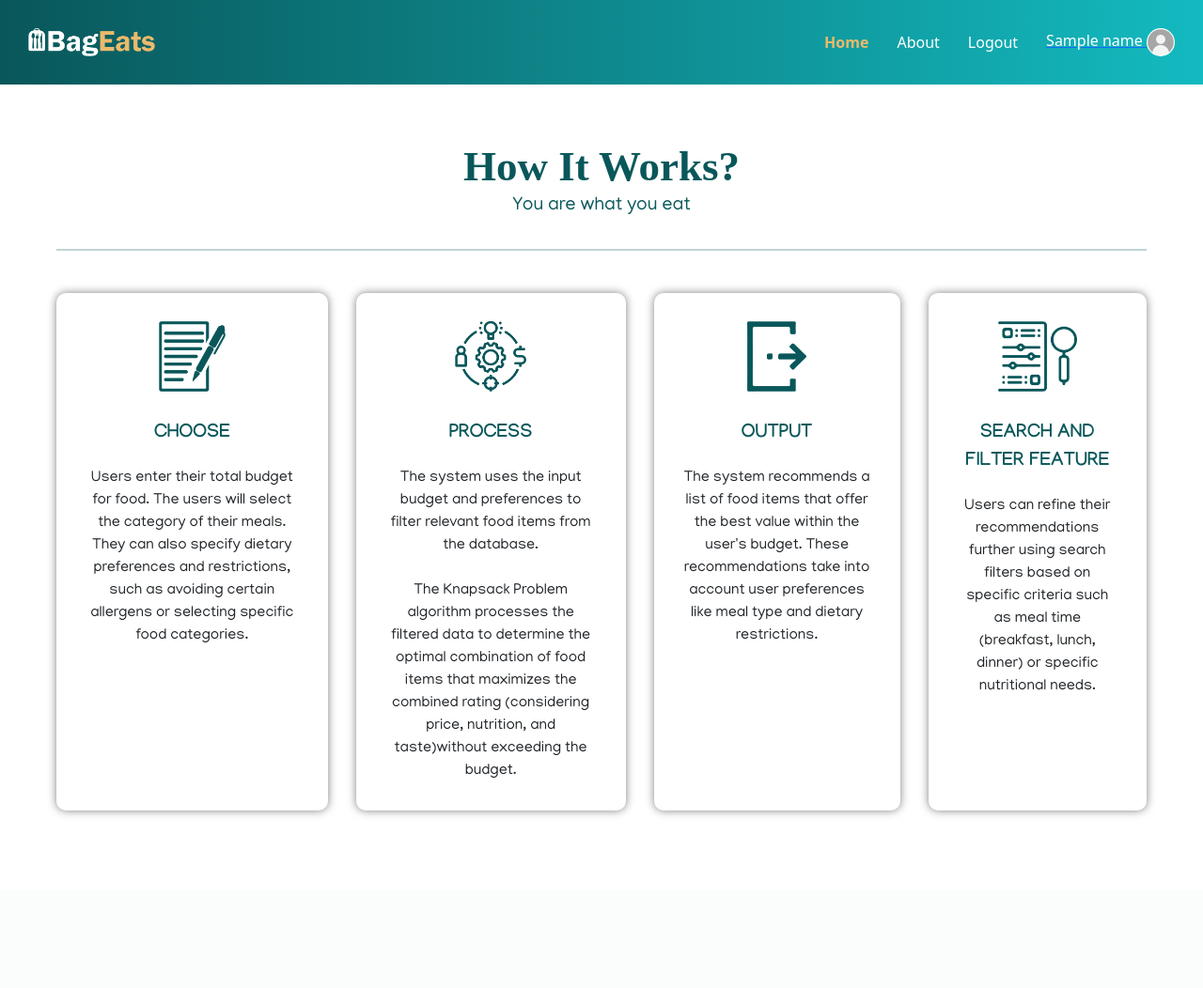
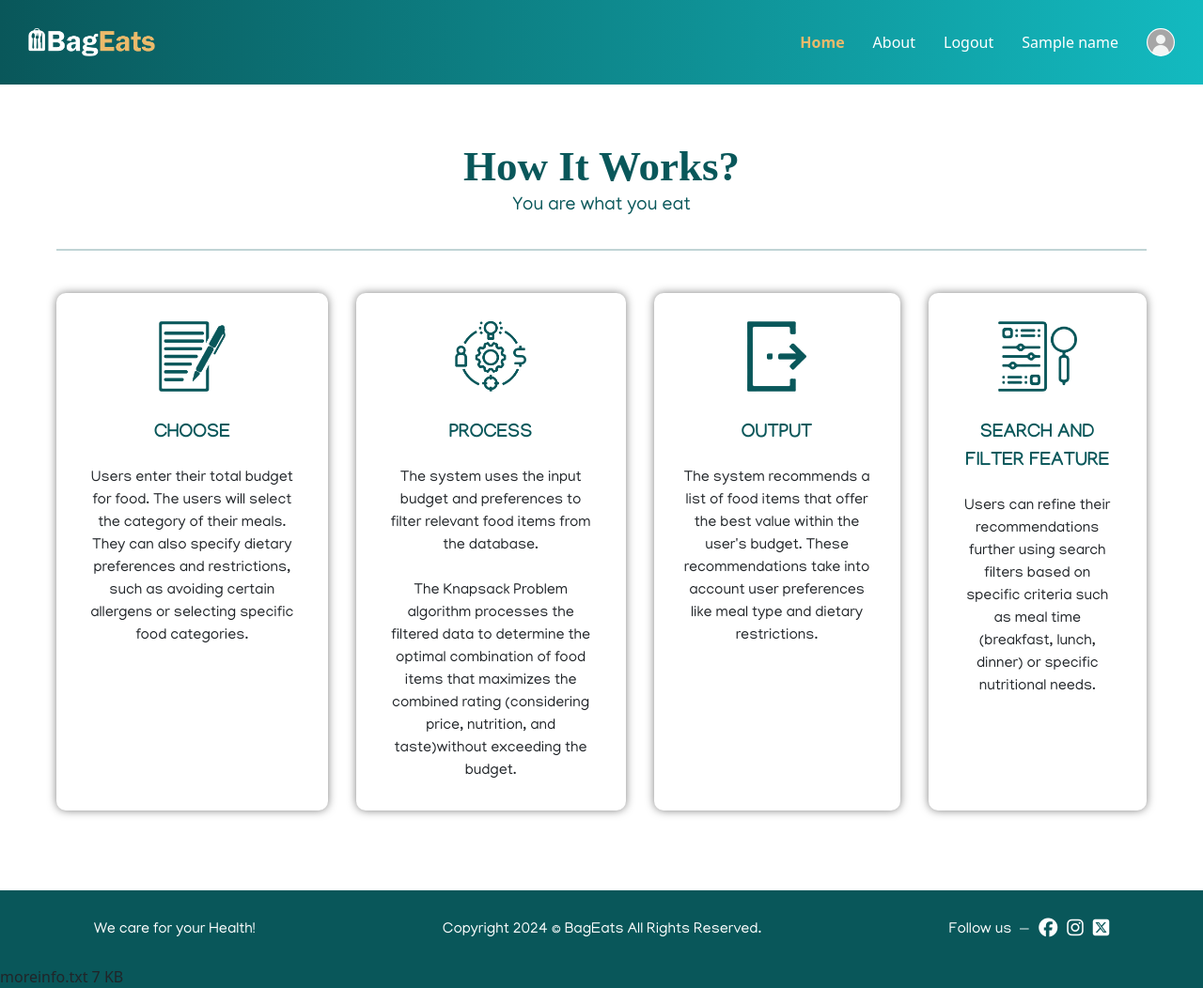
Before and after one commit to HansQueja/Bag-Eats, a Django app: template templates/moreinfo.html in a window 1280 px wide. Shown: the whole page at 94% size. Before the commit the page ends 868 px from the top, so only its background shows below. Run offline with Django 5.2, Linux system fonts and the light colour scheme; the template is opened without the code that fills it: most values are stand-ins (such as "Sample title", 1, 10 or a date in 2020); some web fonts are replaced.

Commit message:
Added footer to the web pages.

```diff
--- a/static/nav.css
+++ b/static/nav.css
@@ -28,6 +28,10 @@
     .profile {
         gap: none;
     }
+
+    .footer {
+        display: none;
+    }
 }
 
 @media (min-width: 992px) { /* Desktop Navigation */
@@ -53,6 +57,15 @@
 
     .profile {
         gap: 30px;
+    }
+
+    .footer {
+        display: flex;
+        justify-content: space-around;
+    }
+
+    .footer i {
+        font-size: 20px;
     }
 }
 
@@ -137,3 +150,29 @@
     display: flex;
     text-decoration: none;
 }
+
+.footer {
+    margin: 30px auto 24px auto;
+    color: white;
+    font-family: 'Manjari', sans-serif;
+}
+
+.footer p {
+    margin: 0;
+}
+
+.socials {
+    display: flex;
+    gap: 10px;
+}
+
+.footer a {
+    color: white;
+    cursor: pointer;
+    transition: all 0.3s ease;
+}
+
+.footer a:hover {
+    color: #EBBA6B;
+    transition: all 0.3s ease;
+}
--- a/templates/moreinfo.html
+++ b/templates/moreinfo.html
@@ -54,7 +54,7 @@
                 <a class="active nav-links" href="{% url 'home' %}">Home</a>
                 <a class="nav-links" href="{% url 'about' %}">About</a>
                 <a class="nav-links" href="{% url 'logout' %}">Logout</a>
-                <a href="{% url 'profile' %}" target="_blank" rel="noopener noreferrer">
+                <a class="profile" href="{% url 'profile' %}" target="_blank" rel="noopener noreferrer">
                     <span class="profile-text nav-links">{{ name }}</span>
                     <img class="nav-profile" src="{% static 'images/no-profile.jpg' %}" alt="profile-pic">
                 </a>
@@ -99,5 +99,17 @@
             </div>
         </div>
     </div>
+    <div class="footer">
+        <p>We care for your Health!</p>
+        <p>Copyright 2024 © BagEats All Rights Reserved.</p>
+        <div class="socials">
+            <p>Follow us&nbsp;&nbsp;—</p>
+            <a href="#"><i class="fa-brands fa-facebook"></i></a>
+            <a href="#"><i class="fa-brands fa-instagram"></i></a>
+            <a href="#"><i class="fa-brands fa-square-x-twitter"></i></a>
+        </div>
+    </div>
 </body>
 </html>
+moreinfo.txt
+7 KB
```
Also changed, not shown: templates/home.html (+10 -0 lines), db.sqlite3.
